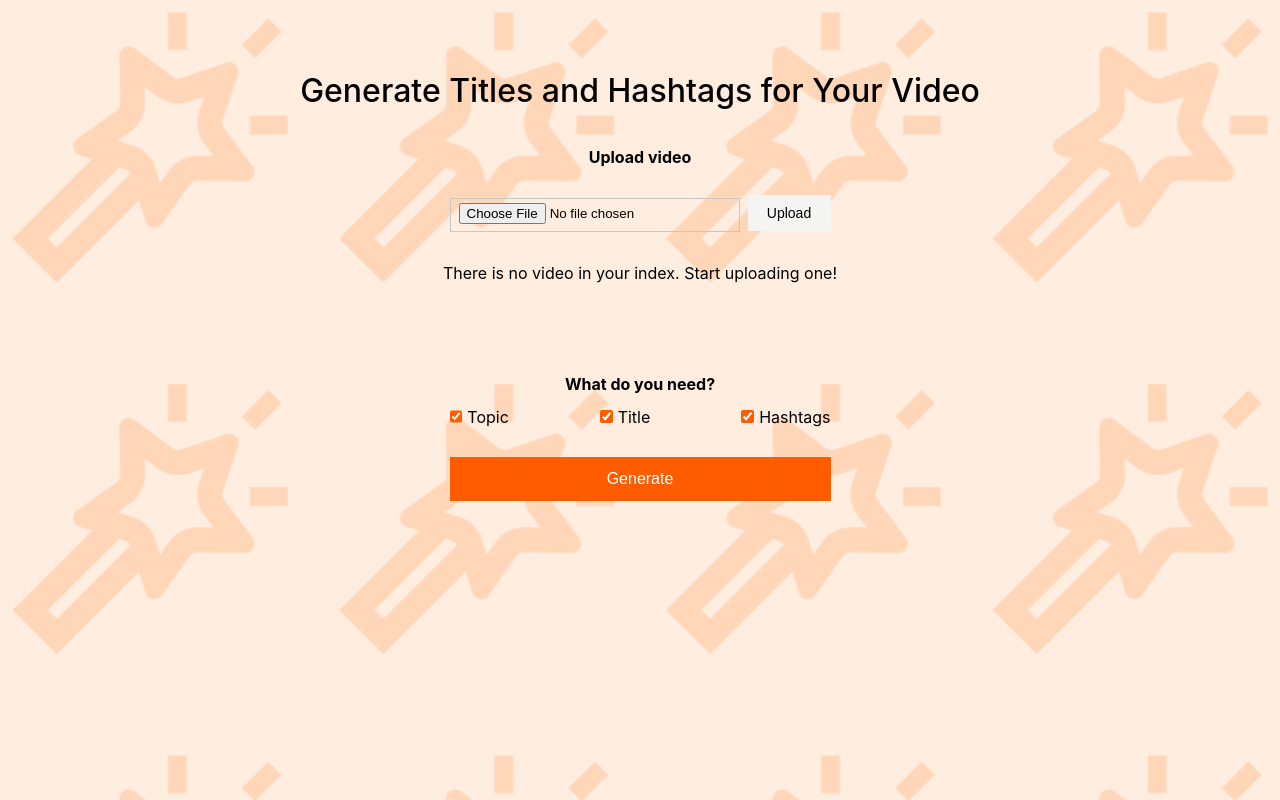
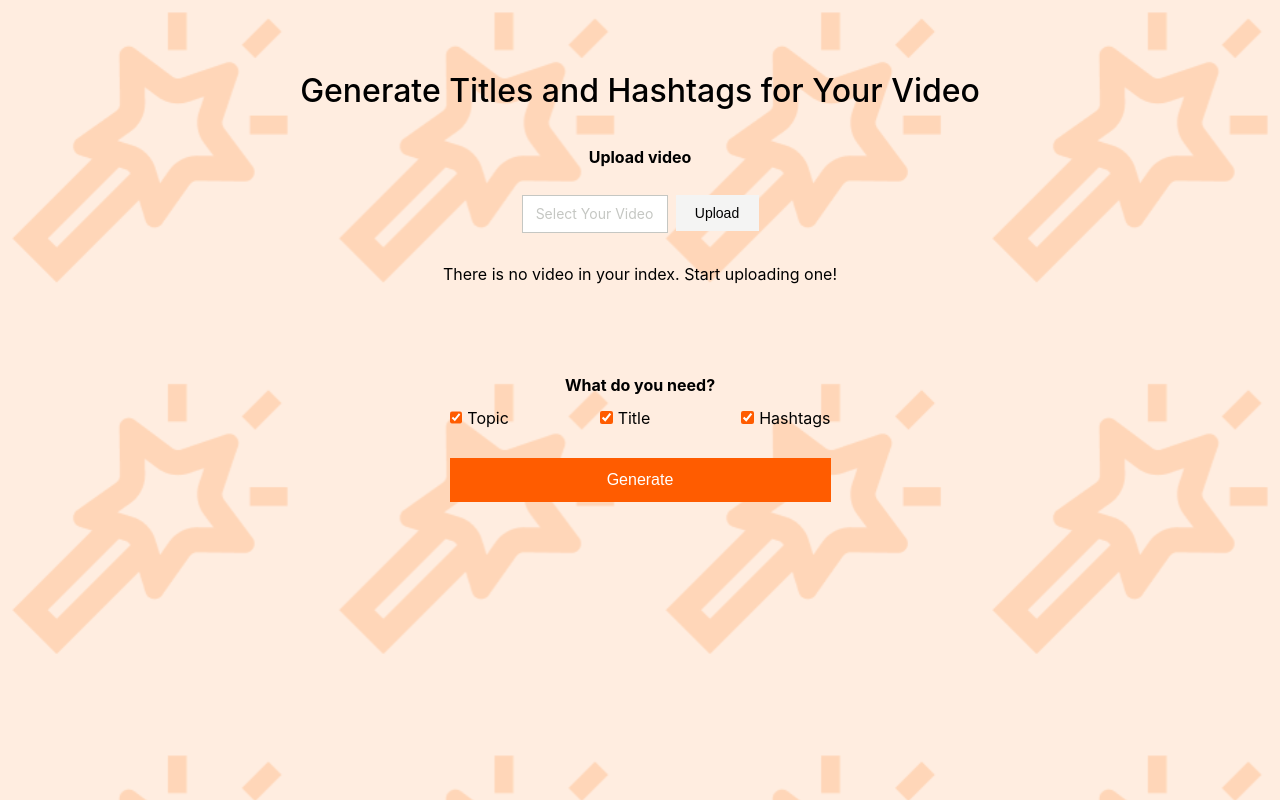
Before and after one commit to mrnkim/Generate-Titles-and-Hashtags-for-Your-Video, a React (Create React App) app: page / in a window 1280 px wide. Built offline with nearby package versions, Linux system fonts and the light colour scheme; no server answers.

Commit message:
Update stylings for video upload form

```diff
--- a/src/VideoFileUploadForm.css
+++ b/src/VideoFileUploadForm.css
@@ -26,14 +26,28 @@
   gap: 4px;
 }
 
+.selectYourVideo {
+  display:inline-block;
+  vertical-align: middle;
+  line-height: 36px;
+  text-wrap: nowrap;
+  text-align: center;
+  width: 120px;
+  height: 36px;
+  padding: 0 12px;
+  font-size: 14px;
+  background: linear-gradient(0deg, #FFFFFF, #FFFFFF);
+  color: #C5C7C3;
+  border: 1px solid #C5C7C3;
+}
+
 .videoFileUploadButton {
   margin-left: 8px;
   width: 83px;
   height: 36px;
   padding: 0 12px;
   font-size: 14px;
-    background-color:
-    #F4F4F3;
+  background-color: #F4F4F3;
   border: none;
 }
 
@@ -41,6 +55,15 @@
   text-transform: capitalize;
   font-size: 14px;
   display: flex;
+}
+
+.selectedFile {
+  display: flex;
+  align-items: center;
+}
+
+.label {
+  margin-right: 5px;
 }
 
 
--- a/src/VideoFileUploadForm.js
+++ b/src/VideoFileUploadForm.js
@@ -92,7 +92,7 @@ export function VideoFileUploadForm({
 
     const checkStatus = async () => {
       const response = await getTaskDetails(taskId);
-      console.log("✨✨checkStatus runs!")
+      console.log("✨✨checkStatus runs!");
       setTask(response);
       if (response.status === "ready" || response.status === "failed") {
         setIsMonitoring(false);
@@ -117,7 +117,7 @@ export function VideoFileUploadForm({
     <div className="videoFileUploadForm">
       <div className="title">Upload video</div>
       <form onSubmit={handleFileSubmit} className="form">
-        <input
+        {/* <input
           className="videoFileUploadInput"
           type="file"
           onChange={handleFileSelect}
@@ -126,12 +126,32 @@ export function VideoFileUploadForm({
         ></input>
         <button className="videoFileUploadButton" disabled={isFileUploading}>
           Upload
+        </button> */}
+        <label htmlFor="fileUpload" className="selectYourVideo">
+          Select Your Video
+        </label>
+        <input
+          id="fileUpload"
+          className="videoFileUploadInput"
+          type="file"
+          style={{ display: "none" }}
+          onChange={handleFileSelect}
+          accept="video/*"
+        />
+        <button className="videoFileUploadButton" disabled={isFileUploading}>
+          Upload
         </button>
       </form>
       {selectedFile && (
         <div className="selectedFile">
-          Selected File:{" "}
-          <span>{selectedFile ? sanitize(selectedFile.name) : "none"}</span>
+          <span className="label">Selected File:</span>
+          <span className="selectedFileName">
+            {selectedFile ? (
+              <strong>{sanitize(selectedFile.name)}</strong>
+            ) : (
+              "none"
+            )}
+          </span>{" "}
         </div>
       )}
       {isFileUploading && (
```
Lines whose indentation alone changed are shown as unchanged.
